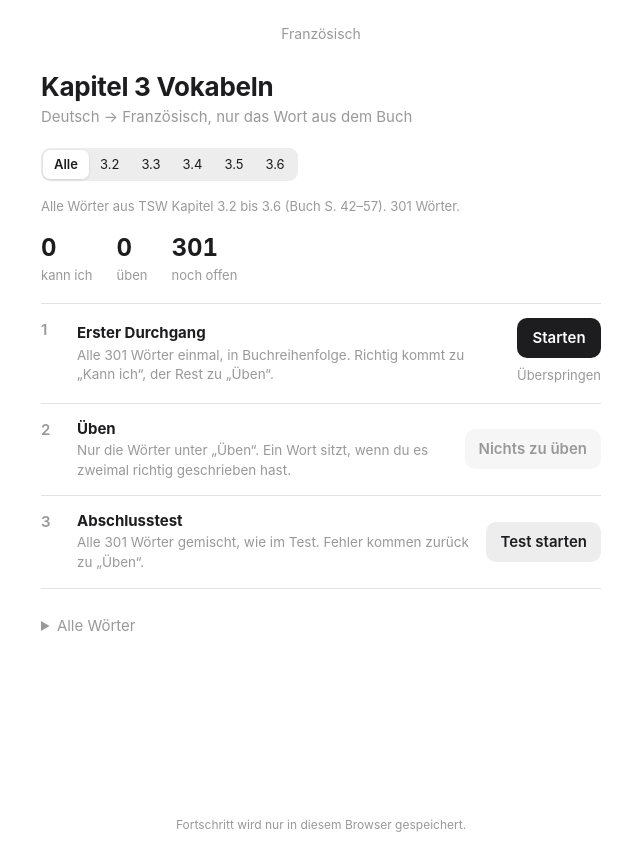
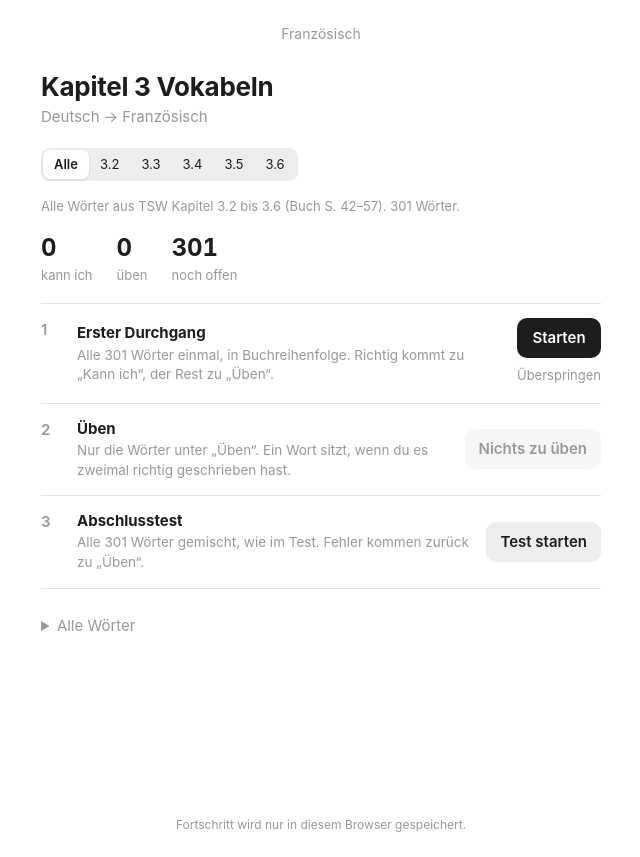
Before and after one commit to claudroit/claudroit.github.io, a plain HTML site: page französisch/index.html in a window 1280 px wide. Shown: the whole page, without its empty margins (319-959 px from the left). Drawn offline with Linux system fonts and the light colour scheme.

Commit message:
Update index.html

```diff
--- a/französisch/index.html
+++ b/französisch/index.html
@@ -17,7 +17,7 @@
     <span>Französisch</span>
     <span></span>
   </header>
-  <div class="top"><h1>Kapitel 3 Vokabeln</h1><span class="sub">Deutsch → Französisch, nur das Wort aus dem Buch</span></div>
+  <div class="top"><h1>Kapitel 3 Vokabeln</h1><span class="sub">Deutsch → Französisch</span></div>
   <div id="scope" class="segmented verb-track" role="group" aria-label="Kapitel">
     <button data-scope="all">Alle</button>
     <button data-scope="3.2">3.2</button>
```
